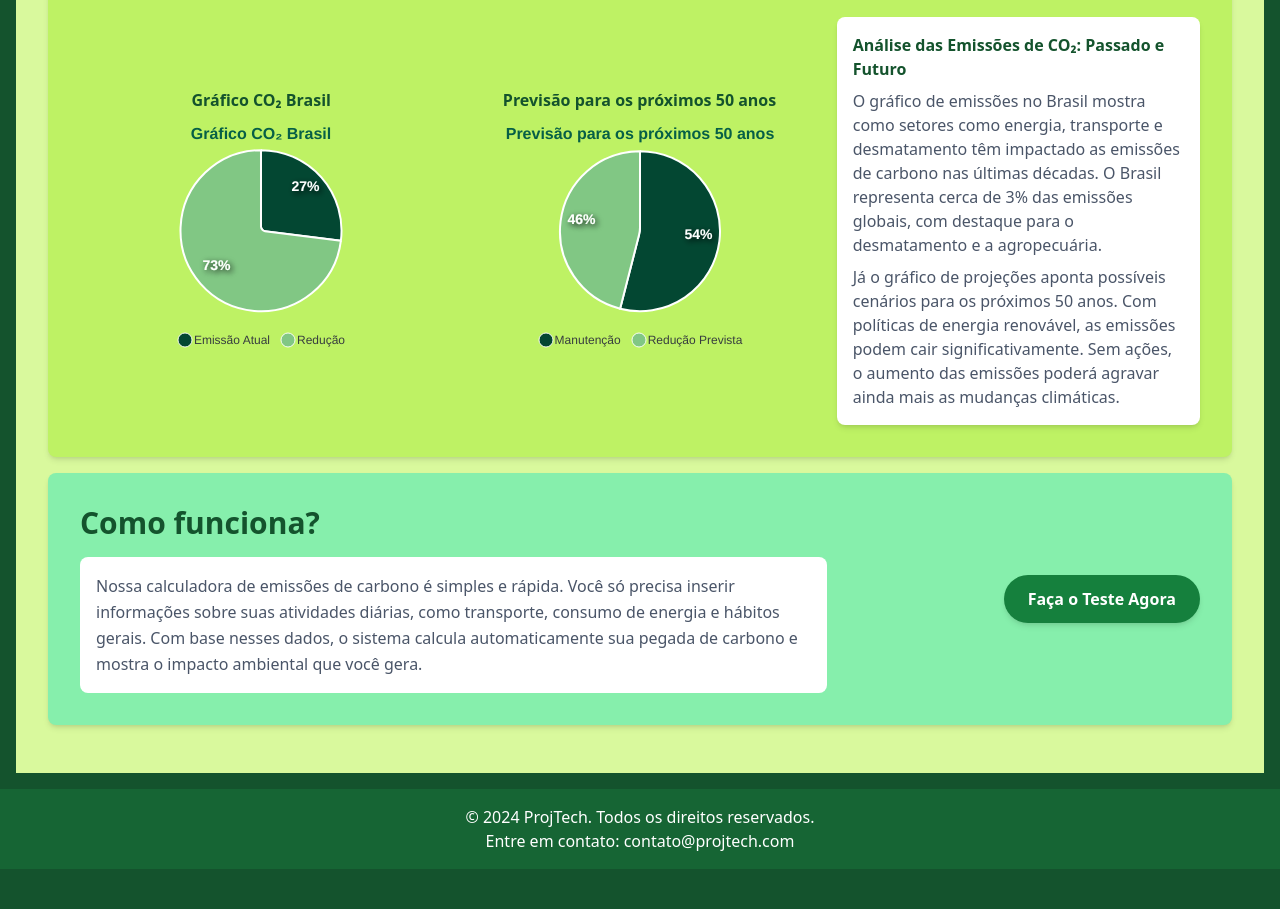
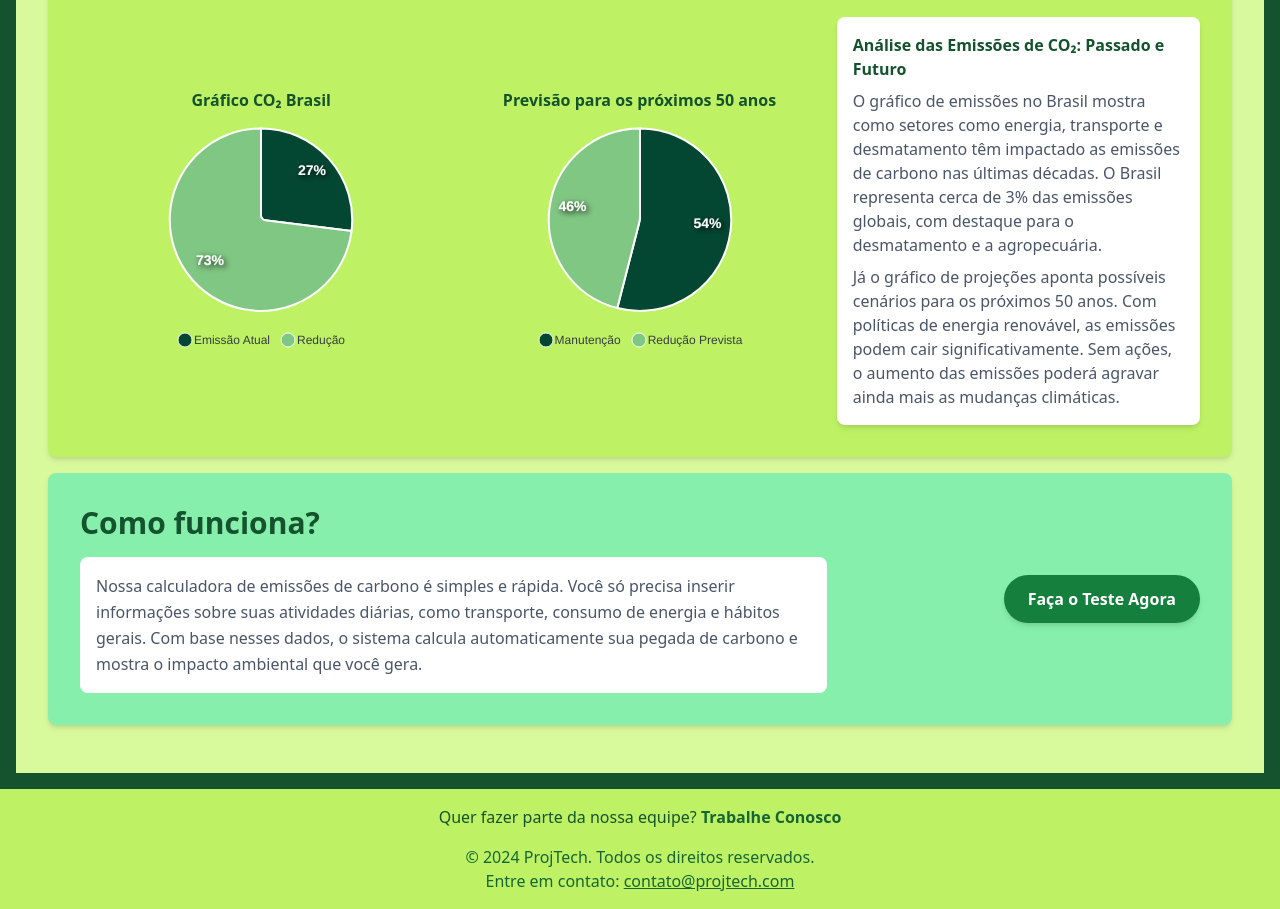
Before and after one commit to gumarson/ProjTech, a Next.js app: page /Home in a window 1280 px wide. Shown: the part 605-1514 px from the top of the page. Before the commit the page ends 1474 px from the top, so only its background shows below. Built offline with nearby package versions, Linux system fonts and the light colour scheme.

Commit message:
pequenas alterações

```diff
--- a/src/app/Home/page.tsx
+++ b/src/app/Home/page.tsx
@@ -7,12 +7,10 @@ import ChartComponent from "@/components/Charts/PieChart";
 const Home: React.FC = () => {
   return (
     <div className="bg-green-100 p-8">
-      {/* Título da Página */}
       <h1 className="text-4xl font-bold text-green-900 text-center mb-8">
         Emissão de CO₂ e Previsões Futuras
       </h1>
 
-      {/* Seção O que fazemos? */}
       <section className="bg-green-250 p-8 my-4 rounded-lg shadow-md">
         <h2 className="text-3xl font-bold text-green-900 mb-4">
           O que fazemos?
@@ -35,7 +33,6 @@ const Home: React.FC = () => {
         </p>
       </section>
 
-      {/* Seção dos Gráficos */}
       <section className="bg-green-200 p-8 my-4 rounded-lg shadow-md">
         <h2 className="text-3xl font-bold text-green-900 mb-4">
           Gráficos de Emissão de CO₂
@@ -46,7 +43,6 @@ const Home: React.FC = () => {
             <ChartComponent
               series={[27, 73]}
               labels={["Emissão Atual", "Redução"]}
-              title="Gráfico CO₂ Brasil"
               colors={["#034732", "#81c784"]}
             />
           </div>
@@ -57,7 +53,6 @@ const Home: React.FC = () => {
             <ChartComponent
               series={[54, 46]}
               labels={["Manutenção", "Redução Prevista"]}
-              title="Previsão para os próximos 50 anos"
               colors={["#034732", "#81c784"]}
             />
           </div>
@@ -81,7 +76,6 @@ const Home: React.FC = () => {
         </div>
       </section>
 
-      {/* Seção Como Funciona com Botão */}
       <section className="bg-green-300 p-8 my-4 rounded-lg shadow-md flex flex-col lg:flex-row justify-between items-center">
         <div className="lg:w-2/3">
           <h2 className="text-3xl font-bold text-green-900 mb-4">
--- a/src/components/Charts/PieChart.tsx
+++ b/src/components/Charts/PieChart.tsx
@@ -6,7 +6,7 @@ import Chart from 'react-apexcharts';
 interface ChartComponentProps {
   series: number[];
   labels: string[];
-  title: string;
+  title?: string;
   colors?: string[];
   type?: 'pie' | 'bar';
 }
--- a/src/components/Footer/footer.tsx
+++ b/src/components/Footer/footer.tsx
@@ -1,12 +1,79 @@
+
 "use client";
 
-import React from 'react';
+import React, { useState } from 'react';
+import TechInput from '../TechInput/page';
+import Modal from '../Modal/modal';
+
 
 const Footer: React.FC = () => {
+  const [isModalOpen, setIsModalOpen] = useState(false);
+  const [name, setName] = useState('');
+  const [email, setEmail] = useState('');
+  const [phone, setPhone] = useState('');
+  const [message, setMessage] = useState('');
+
+  const handleOpenModal = () => setIsModalOpen(true);
+  const handleCloseModal = () => setIsModalOpen(false);
+
   return (
-    <footer className="bg-green-800 text-white p-4 text-center">
-      <p>&copy; 2024 ProjTech. Todos os direitos reservados.</p>
-      <p>Entre em contato: contato@projtech.com</p>
+    <footer className="bg-green-200 p-4 text-center">
+      <p className="text-green-900">
+        Quer fazer parte da nossa equipe?{' '}
+        <span
+          className="text-green-800 font-bold cursor-pointer hover:underline"
+          onClick={handleOpenModal}
+        >
+          Trabalhe Conosco
+        </span>
+      </p>
+
+      <Modal isOpen={isModalOpen} onClose={handleCloseModal}>
+        <TechInput
+          label="Nome"
+          type="text"
+          value={name}
+          onChange={(e) => setName(e.target.value)}
+          placeholder="Seu nome completo"
+        />
+        <TechInput
+          label="Email"
+          type="email"
+          value={email}
+          onChange={(e) => setEmail(e.target.value)}
+          placeholder="seuemail@exemplo.com"
+        />
+        <TechInput
+          label="Telefone"
+          type="tel"
+          value={phone}
+          onChange={(e) => setPhone(e.target.value)}
+          placeholder="(XX) XXXXX-XXXX"
+        />
+        <div className="mb-4">
+          <label className="block text-green-900 font-bold mb-2">Mensagem</label>
+          <textarea
+            value={message}
+            onChange={(e) => setMessage(e.target.value)}
+            placeholder="Escreva sua mensagem aqui..."
+            className="w-full p-2 border rounded focus:outline-none focus:ring-2 focus:ring-green-400"
+            rows={4}
+          />
+        </div>
+        <button
+          onClick={handleCloseModal}
+          className="bg-green-700 hover:bg-green-800 text-white font-bold py-2 px-4 rounded w-full"
+        >
+          Enviar
+        </button>
+      </Modal>
+
+      <p className="text-green-800 mt-4">
+        &copy; 2024 ProjTech. Todos os direitos reservados.
+      </p>
+      <p className="text-green-800">
+        Entre em contato: <a href="mailto:contato@projtech.com" className="underline hover:text-green-900">contato@projtech.com</a>
+      </p>
     </footer>
   );
 };
--- a/src/components/Modal/modal.tsx
+++ b/src/components/Modal/modal.tsx
@@ -1,3 +1,4 @@
+"use client"
 import React from 'react';
 
 interface ModalProps {
@@ -10,11 +11,14 @@ const Modal: React.FC<ModalProps> = ({ isOpen, onClose, children }) => {
   if (!isOpen) return null;
 
   return (
-    <div className="fixed inset-0 flex items-center justify-center bg-black bg-opacity-50">
-      <div className="bg-white p-6 rounded shadow-lg">
-        <button onClick={onClose} className="text-red-500">
-          Close
-        </button>
+    <div className="fixed inset-0 flex items-center justify-center bg-black bg-opacity-50 z-50">
+      <div className="bg-white p-6 rounded-lg shadow-lg w-96">
+        <div className="flex justify-between items-center mb-4">
+          <h2 className="text-green-900 font-bold text-xl">Trabalhe Conosco</h2>
+          <button onClick={onClose} className="text-red-500 font-bold">
+            X
+          </button>
+        </div>
         {children}
       </div>
     </div>
--- /dev/null
+++ b/src/components/TechInput/page.tsx
@@ -0,0 +1,32 @@
+import React from 'react';
+
+interface TechInputProps {
+  label: string;
+  type: string;
+  value: string;
+  onChange: (e: React.ChangeEvent<HTMLInputElement>) => void;
+  placeholder?: string;
+}
+
+const TechInput: React.FC<TechInputProps> = ({
+  label,
+  type,
+  value,
+  onChange,
+  placeholder = '',
+}) => {
+  return (
+    <div className="mb-4">
+      <label className="block text-green-900 font-bold mb-2">{label}</label>
+      <input
+        type={type}
+        value={value}
+        onChange={onChange}
+        placeholder={placeholder}
+        className="w-full p-2 border rounded focus:outline-none focus:ring-2 focus:ring-green-400"
+      />
+    </div>
+  );
+};
+
+export default TechInput;
```
